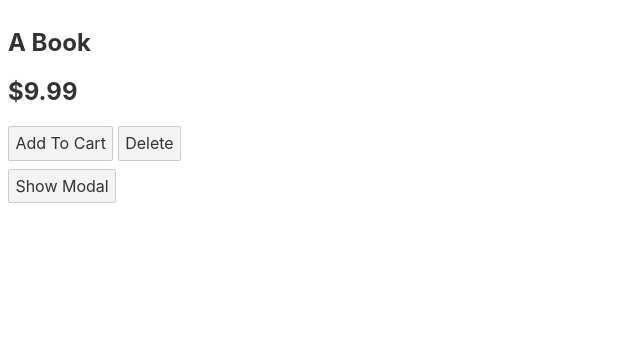
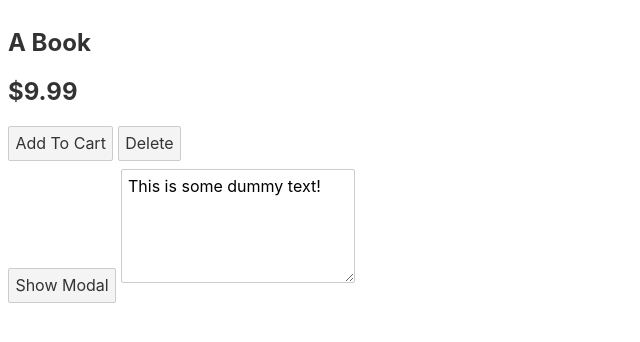
Before and after one commit to C4r50nC/svelte-components, a Svelte app: page / in a window 1280 px wide. Shown: the top 342 px of the page, without its empty margins (0-640 px from the left). Built offline with nearby package versions, Linux system fonts and the light colour scheme.

Commit message:
feat: add tick() to schedule execution in the next micro task

```diff
--- a/src/App.svelte
+++ b/src/App.svelte
@@ -1,4 +1,5 @@
 <script>
+  import { tick } from 'svelte';
   import Product from './Product.svelte';
   import Modal from './Modal.svelte';
 
@@ -10,6 +11,8 @@
     },
   ];
 
+  let text = 'This is some dummy text!';
+
   let showModal = false;
 
   function addToCart(event) {
@@ -18,6 +21,37 @@
 
   function deleteProduct(event) {
     console.log(event.detail);
+  }
+
+  function transform(event) {
+    if (event.key !== 'Tab') {
+      return;
+    }
+    event.preventDefault();
+
+    const selectionStart = event.target.selectionStart;
+    const selectionEnd = event.target.selectionEnd;
+    const value = event.target.value;
+
+    changeSelectionToUpperCase();
+
+    restoreTextSelection();
+
+    function changeSelectionToUpperCase() {
+      text =
+        value.slice(0, selectionStart) +
+        value.slice(selectionStart, selectionEnd).toUpperCase() +
+        value.slice(selectionEnd);
+    }
+
+    function restoreTextSelection() {
+      // When the DOM updates (triggered by the value change in text), the selection will be lost
+      // Use tick().then() to execute code after the current DOM update finishes to restore selection
+      tick().then(() => {
+        event.target.selectionStart = selectionStart;
+        event.target.selectionEnd = selectionEnd;
+      });
+    }
   }
 </script>
 
@@ -47,3 +81,5 @@
     >
   </Modal>
 {/if}
+
+<textarea rows="5" on:keydown={transform}>{text}</textarea>
```
